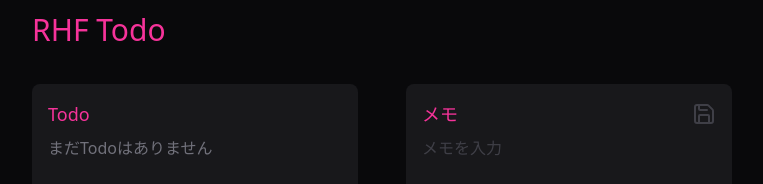
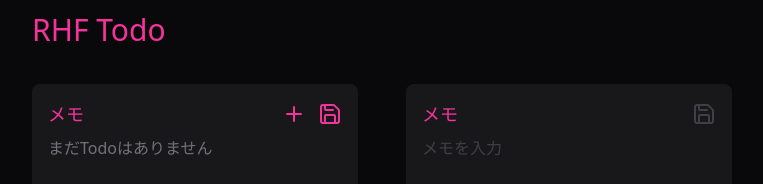
Before and after one commit to FNYukii/RHFTodo, a React (Vite) app: page / in a window 1280 px wide. Shown: the top 184 px of the page, without its empty margins (258-1021 px from the left). Built offline with nearby package versions, Linux system fonts and the light colour scheme.

Commit message:
feat: fields, append

```diff
--- a/src/App.tsx
+++ b/src/App.tsx
@@ -1,6 +1,7 @@
 import clsx from 'clsx'
 import { Header } from './common/views/Header'
 import MemoSection from './features/MemoSection/views/MemoSection'
+import { TodoSection } from './features/TodoSection/views/TodoSection'
 
 export const App = () => {
   return (
@@ -8,11 +9,7 @@ export const App = () => {
       <Header />
 
       <div className={clsx('mt-6 container', 'grid grid-cols-2 gap-12')}>
-        <section className="bg-section p-4 rounded-lg   h-158">
-          <p className="text-accent text-lg">Todo</p>
-          <p className="mt-2 text-secondary">まだTodoはありません</p>
-        </section>
-
+        <TodoSection />
         <MemoSection />
       </div>
     </div>
--- /dev/null
+++ b/src/features/TodoSection/types/Todo.ts
@@ -0,0 +1,3 @@
+export type Todo = {
+  content: string
+}
--- /dev/null
+++ b/src/features/TodoSection/views/TodoSection.tsx
@@ -0,0 +1,59 @@
+import { LucideSave, PlusIcon } from 'lucide-react'
+
+import { useFieldArray, useForm } from 'react-hook-form'
+import { Button } from '../../../common/views/Button'
+
+import type { Todo } from '../types/Todo'
+
+type TodoListFormValue = {
+  todos: Todo[]
+}
+
+export const TodoSection = () => {
+  const {
+    control,
+    formState: { isDirty },
+  } = useForm<TodoListFormValue>()
+
+  const { fields, append } = useFieldArray({
+    control,
+    name: 'todos',
+  })
+
+  const addTodo = () => {
+    const newTodo: Todo = {
+      content: 'new todo ',
+    }
+    append(newTodo)
+  }
+
+  return (
+    <section className="bg-section p-4 rounded-lg   h-158">
+      <div className="flex justify-between items-center">
+        <p className="text-accent text-lg">メモ</p>
+
+        <div className="flex gap-3">
+          <Button onClick={addTodo}>
+            <PlusIcon />
+          </Button>
+
+          <Button disabled={!isDirty}>
+            <LucideSave />
+          </Button>
+        </div>
+      </div>
+
+      {fields.length === 0 && (
+        <p className="mt-2 text-secondary">まだTodoはありません</p>
+      )}
+
+      {fields.length !== 0 && (
+        <div className="mt-2 flex flex-col gap-2">
+          {fields.map((todo) => (
+            <div key={todo.id}>{todo.content}</div>
+          ))}
+        </div>
+      )}
+    </section>
+  )
+}
```
